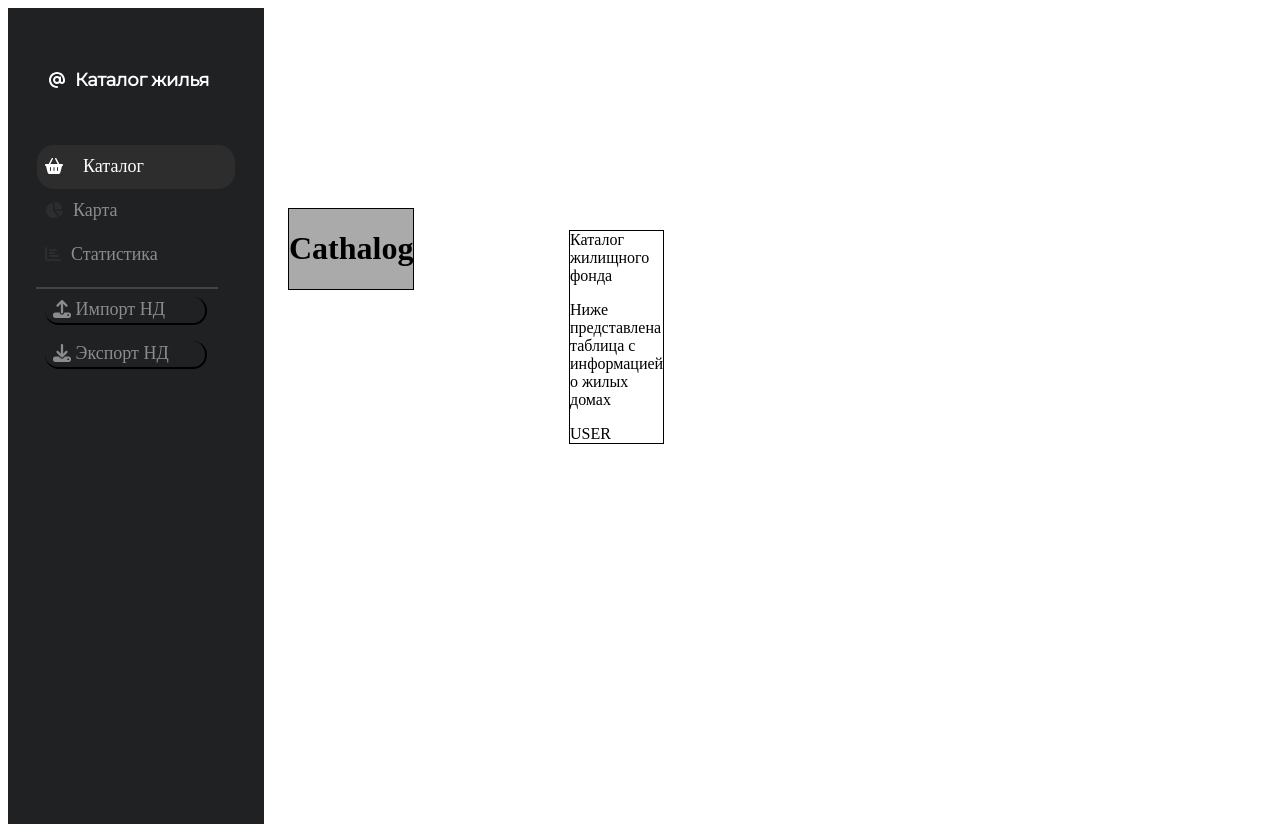
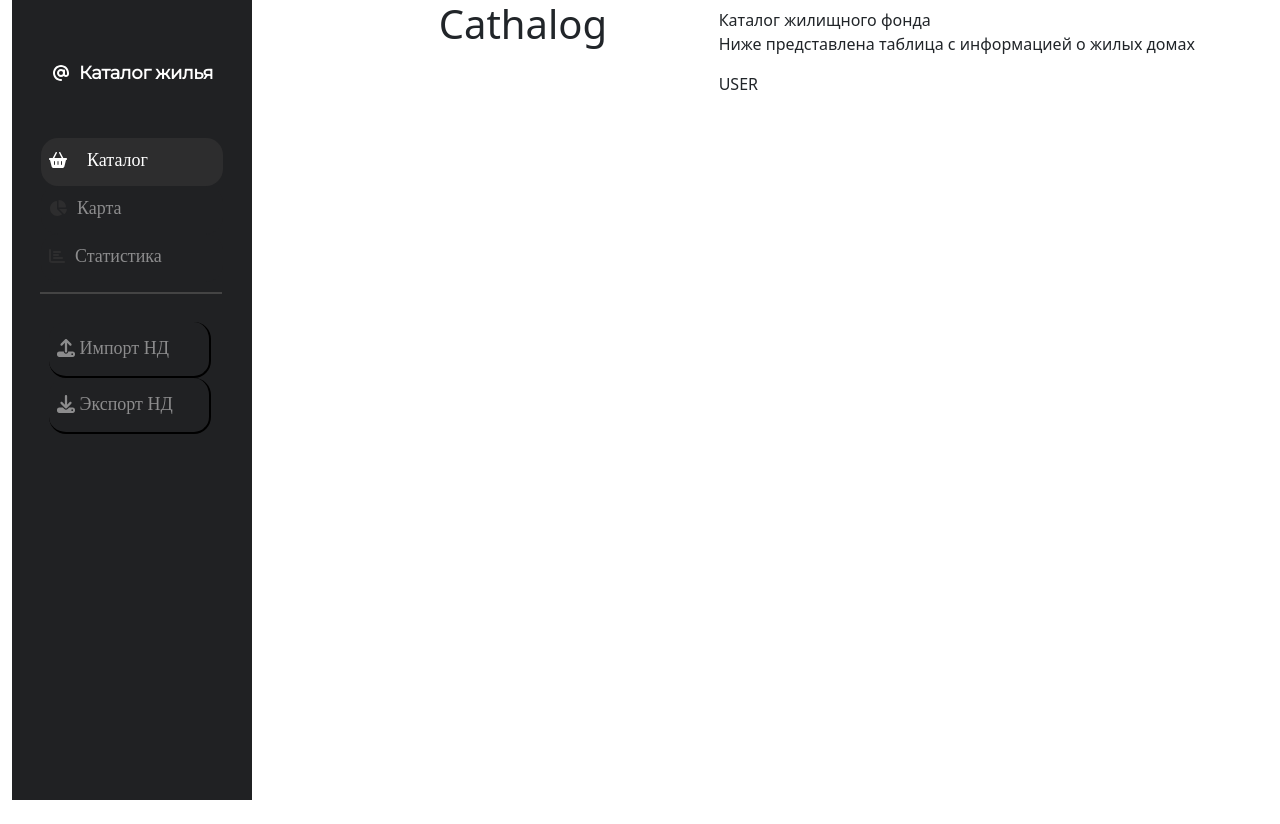
Before and after one commit to moevm/nosql2h22-estate, a React (Create React App) app in the folder application/nosql2h22-estate-frontend/: page / in a window 1280 px wide. After the commit the page ends 800 px from the top, so only its background shows below. Built offline with nearby package versions, Linux system fonts and the light colour scheme.

Commit message:
man hat ein bootstrap hinzugefuegt

```diff
--- a/application/nosql2h22-estate-frontend/public/index.html
+++ b/application/nosql2h22-estate-frontend/public/index.html
@@ -5,6 +5,12 @@
     <meta name="viewport" content="width=device-width, initial-scale=1" />
     <link rel="preconnect" href="https://fonts.gstatic.com">
     <link href="https://fonts.googleapis.com/css2?family=Montserrat:wght@300;400&display=swap" rel="stylesheet">
+    <link
+      rel="stylesheet"
+      href="https://cdn.jsdelivr.net/npm/bootstrap@5.2.2/dist/css/bootstrap.min.css"
+      integrity="sha384-Zenh87qX5JnK2Jl0vWa8Ck2rdkQ2Bzep5IDxbcnCeuOxjzrPF/et3URy9Bv1WTRi"
+      crossorigin="anonymous"
+    />
     <title>React App</title>
   </head>
   <body>
--- a/application/nosql2h22-estate-frontend/src/routes/Layout.js
+++ b/application/nosql2h22-estate-frontend/src/routes/Layout.js
@@ -6,16 +6,24 @@ import {
   Outlet
 } from "react-router-dom";
 
+import Container from 'react-bootstrap/Container';
+import Row from 'react-bootstrap/Row';
+import Col from 'react-bootstrap/Col';
+
 const Layout = () => {
   return (
-    <div>
-      <div className="sidebar">
-        <Sidebar />
-      </div>
-      <div className="content">
-        <Outlet/>
-      </div>
-    </div>
+    <Container fluid>
+      <Row md={4}>
+        <Col xs={6} md={4}>
+          <div className="sidebar">
+            <Sidebar />
+          </div>
+        </Col>
+        <Col xs={12} md={8}>
+          <Outlet/>
+        </Col>
+      </Row>
+    </Container>
   );
 };
 
--- a/application/nosql2h22-estate-frontend/src/styles/Layout.css
+++ b/application/nosql2h22-estate-frontend/src/styles/Layout.css
@@ -1,25 +1,11 @@
-.navbar{
-  position: absolute;
-  background-color: #ffffff;
-  margin-left: calc(100vh*0.35);
-  border: 1px solid black;
-}
-
 .sidebar{
-  position: absolute;
   width: 240px;
-	height: 900px;
+	height: 100vh;
 	padding: 8px 8px 8px 8px;
 	background: #202123;
-  margin-left: 0;
-  margin-top: 0;
-  height: 100vh;
 }
 
 .content{
-  position: absolute;
   background-color: #aaaaaa;
-  margin-left: calc(100vh*0.35);
-  margin-top: calc(100vh*0.25);
   border: 1px solid black;
 }
--- a/application/nosql2h22-estate-frontend/src/styles/Sidebar.css
+++ b/application/nosql2h22-estate-frontend/src/styles/Sidebar.css
@@ -24,7 +24,7 @@
 .item{
   margin: auto;
   width: 182px;
-	height: 28px;
+	height: 48px;
 	padding: 8px 8px 8px 8px;
 	background: #202123;
   line-height: 28px;
@@ -46,7 +46,7 @@
 .item-active{
   margin: auto;
   width: 182px;
-	height: 28px;
+	height: 48px;
 	padding: 8px 8px 8px 8px;
 	background: #2d2d2e;
   line-height: 28px;
@@ -88,7 +88,7 @@
   margin: auto;
   width: 182px;
 	height: 28px;
-	padding: 8px 8px 8px 8px;
+	padding: 28px 8px 28px 8px;
   background: #202123;
 }
 
@@ -98,7 +98,7 @@
 
 .button{
   width: 162px;
-  height: 28px;
+  height: 56px;
   background: #202123;
   border-top: none;
   border-left: none;
```
